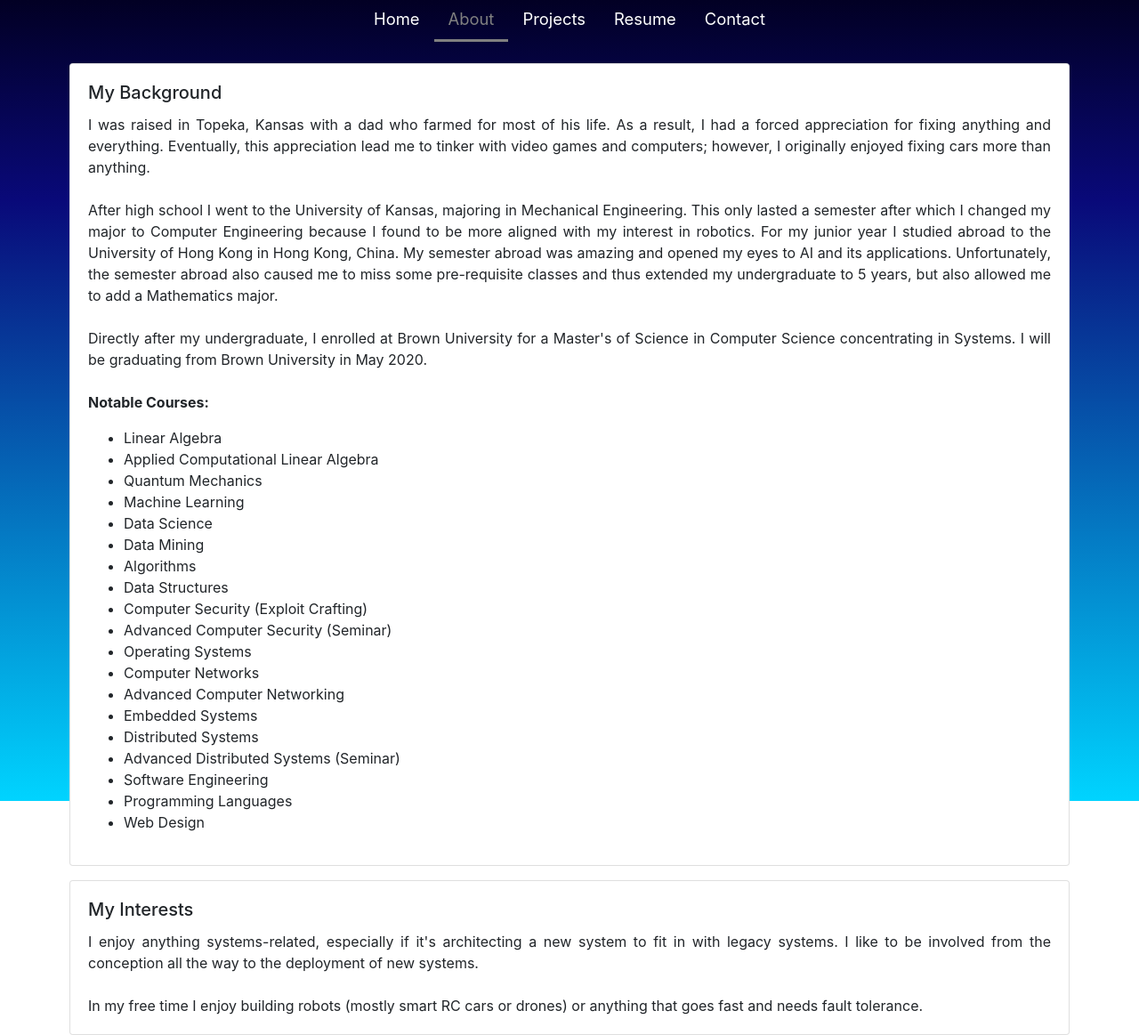
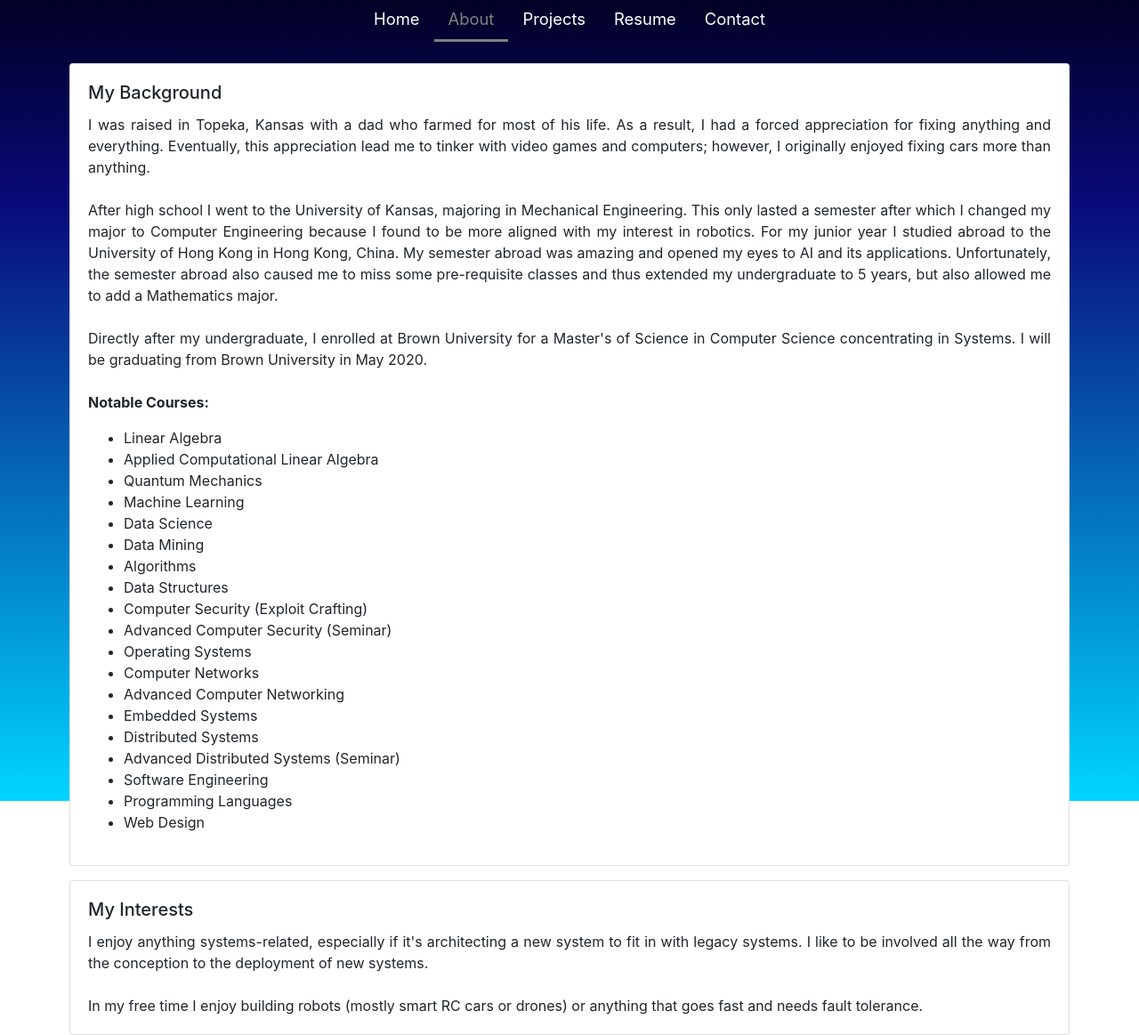
Before and after one commit to Jnrolfe/jnrolfe.github.io, a Jekyll site: the page built from about.html, in a window 1280 px wide. Shown: the whole page at 89% size. Built offline with Jekyll 4.4.1, drawn with Linux system fonts in a browser that asks for light colours.

Commit message:
grammar in interests section

```diff
--- a/about.html
+++ b/about.html
@@ -52,8 +52,8 @@
       <div class="card-body">
         <h5 class="card-title">My Interests</h5>
         <p class="card-text text-justify">I enjoy anything systems-related, especially if it's
-        architecting a new system to fit in with legacy systems. I like to be involved from the conception
-        all the way to the deployment of new systems. <br><br>
+        architecting a new system to fit in with legacy systems. I like to be involved all the way from
+        the conception to the deployment of new systems. <br><br>
 
         In my free time I enjoy building robots (mostly smart RC cars or drones) or anything that goes
         fast and needs fault tolerance.
```
